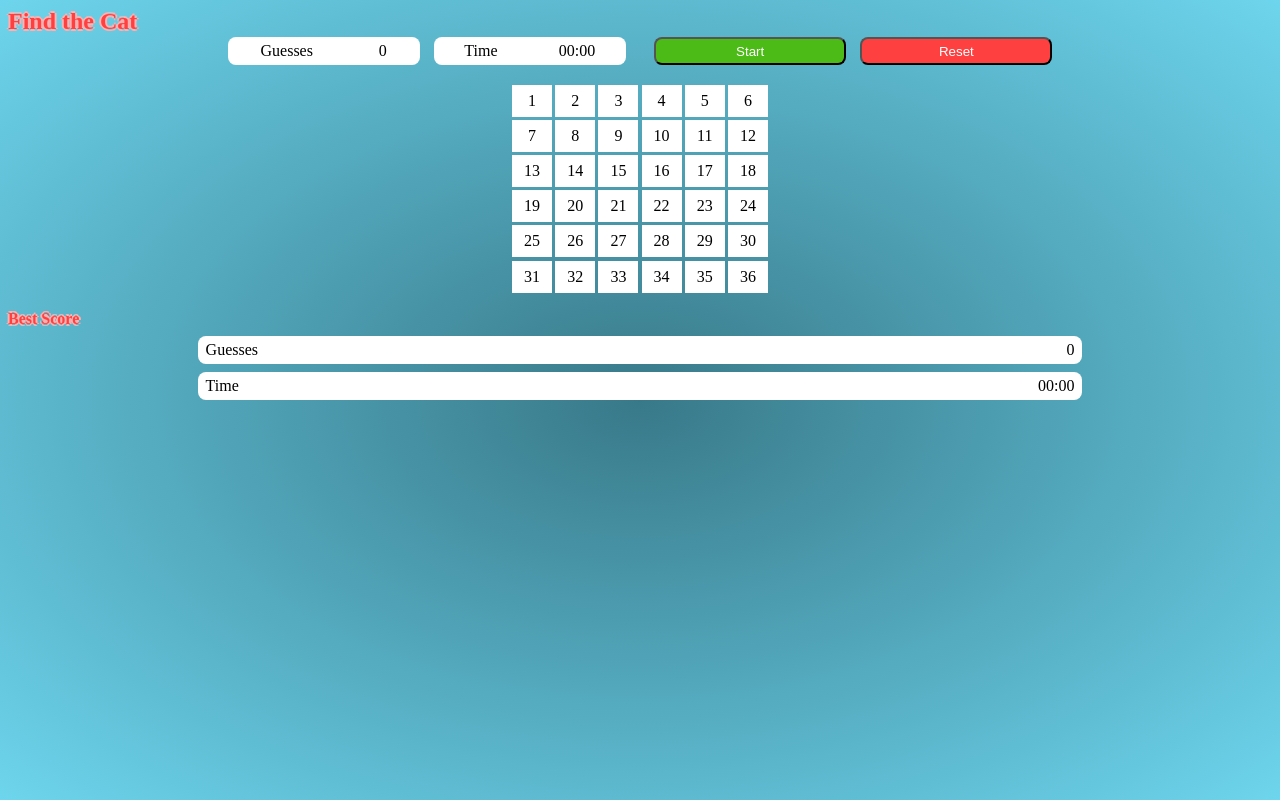
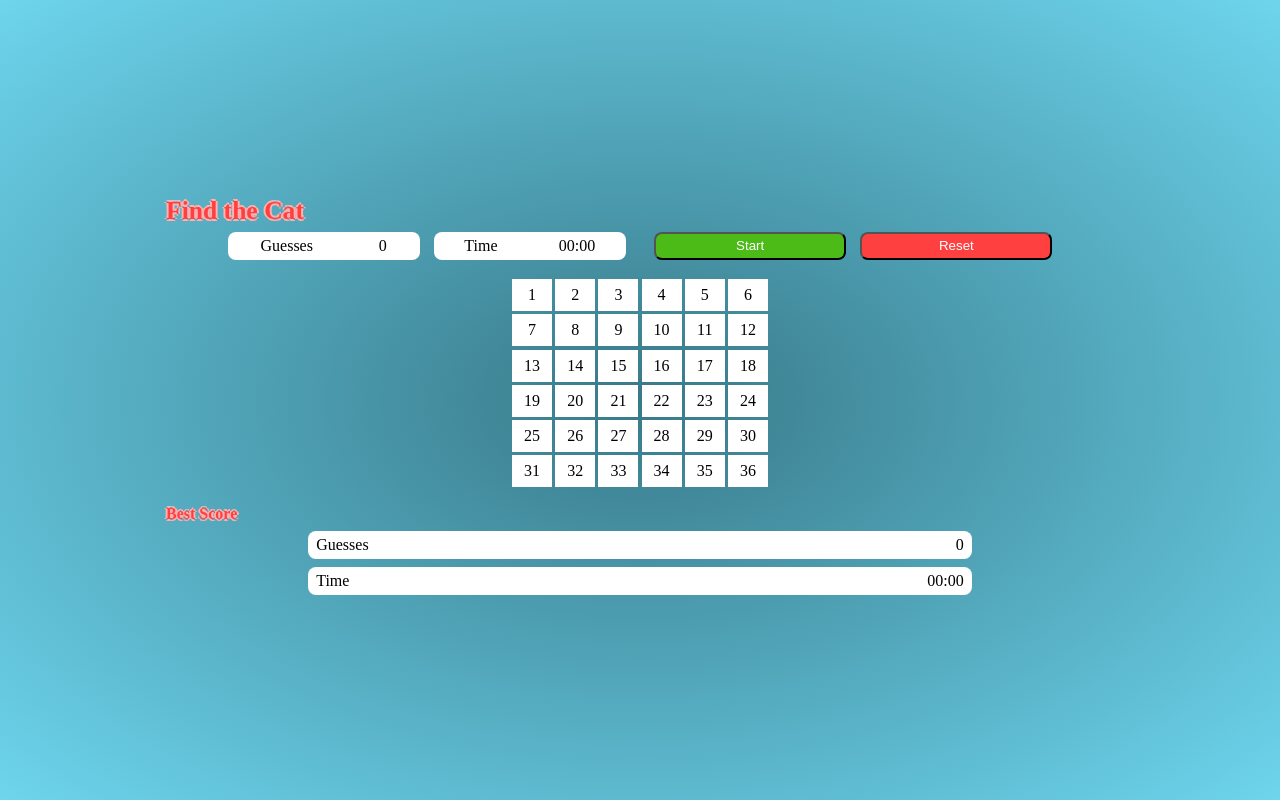
Before and after one commit to marianneporter/FindTheCatAng, an Angular app: page / in a window 1280 px wide. Built offline with nearby package versions, Linux system fonts and the light colour scheme.

Commit message:
WIP scss rewrite for nested components completed for mobile

```diff
--- a/src/app/best-scores/best-scores.component.scss
+++ b/src/app/best-scores/best-scores.component.scss
@@ -39,9 +39,16 @@ h4 {
         }
         .best-attempts {
             display: flex;
+           justify-content: space-evenly;
+           margin-top: 0.2rem;
 
             .best-monitor {
-                width: 40%;
+                width: 42%;
+                min-height: 100%;
+                padding: 0.2rem;
+                margin: 0;
+
+                font-size: 90%;
 
                 .title-showing {
                     display: none;
--- a/src/app/cat-game/cat-game.component.html
+++ b/src/app/cat-game/cat-game.component.html
@@ -1,4 +1,5 @@
 <div class="container">
+
     <div class="title-and-controls"
         [@headingStatus]="headingStatus">
         <h2>Find the Cat</h2>
--- a/src/app/cat-game/cat-game.component.scss
+++ b/src/app/cat-game/cat-game.component.scss
@@ -1,5 +1,10 @@
-.title-and-controls {
-    margin-top: 2rem;
+.container {
+    height: calc(100vh - 1.6rem);
+    width: auto;
+    display: flex;
+    flex-direction: column;
+    justify-content: center;
+}
 
 h2 {
     color: #ff4040;
@@ -7,11 +12,24 @@
                   0 2px #feb1b1,
                   2px 0 #feb1b1,
                   0 -2px #feb1b1;
+    font-size: 1.6rem;
 }
+
+.title-and-controls {
+    margin-top: 5rem;
 }
 
 @media screen and (min-width: 500px) {
     .title-and-controls {
         margin-top: 0;
     }
+
+    h2 {
+        margin-bottom: 0.25rem;
     }
+
+    .container {
+        width: 75%;
+        margin: 0 auto;
+    }
+}
--- a/src/app/current-game-scores/current-game-scores.component.scss
+++ b/src/app/current-game-scores/current-game-scores.component.scss
@@ -42,7 +42,7 @@
         justify-content: center;
         align-items: center;
         height: 2rem;
-        width: 75%;
+
         margin: 0 auto;
     }
 
```
Lines whose indentation alone changed are shown as unchanged.
